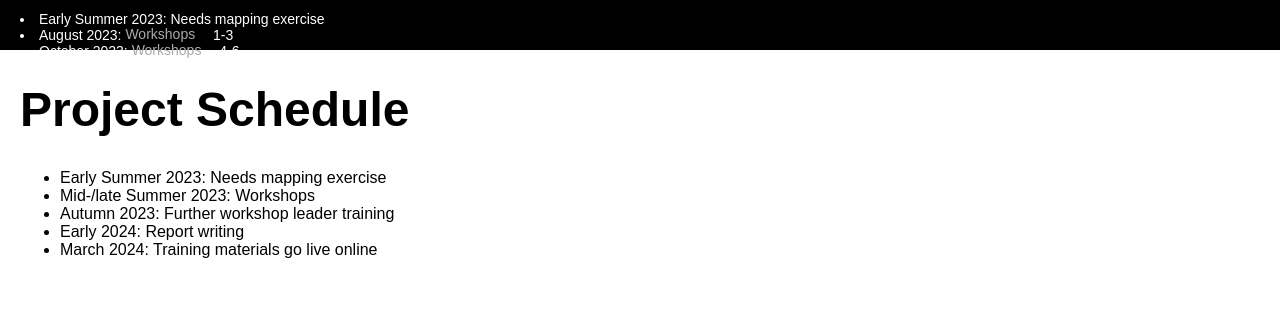
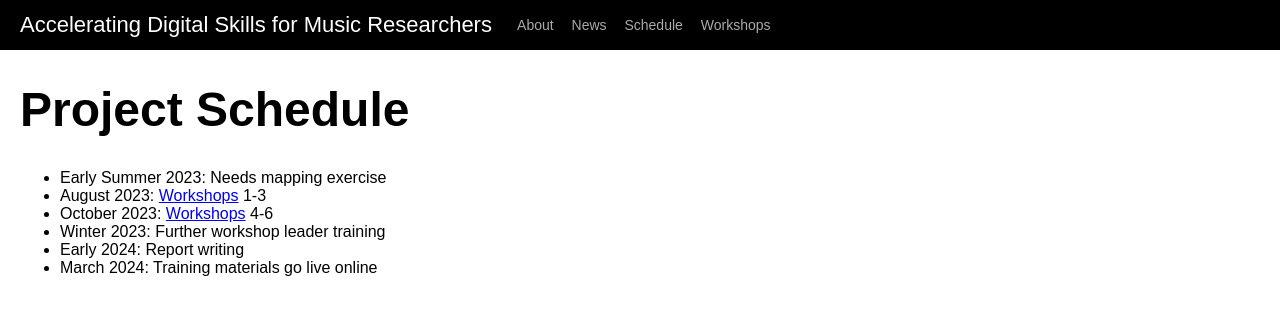
Before and after one commit to bell-group-durham/acceleratingdigitalskills.org, a plain HTML site: page docs/schedule.html in a window 1280 px wide. Drawn offline with Linux system fonts and the light colour scheme.

Commit message:
Fix schedule

```diff
--- a/docs/schedule.html
+++ b/docs/schedule.html
@@ -48,12 +48,11 @@
 	<body>
 		<nav class="nav" tabindex="-1" onclick="this.focus()">
 			<div class="container">
-				<li>Early Summer 2023: Needs mapping exercise</li>
-				<li>August 2023: <a href="workshops.html">Workshops</a> 1-3</li>
-				<li>October 2023: <a href="workshops.html">Workshops</a> 4-6</li>
-				<li>Winter 2023: Further workshop leader training</li>
-				<li>Early 2024: Report writing</li>
-				<li>March 2024: Training materials go live online</li>
+				<a class="pagename current" href="/">Accelerating Digital Skills for Music Researchers</a>
+				<a href="about.html">About</a>
+				<a href="news.html">News</a>
+				<a href="schedule.html">Schedule</a>
+				<a href="workshops.html">Workshops</a>
 			</div>
 		</nav>
 		<button class="btn-close btn btn-sm">×</button>
@@ -61,11 +60,12 @@
 			<h1>Project Schedule</h1>
 
 <ul>
-<li>Early Summer 2023: Needs mapping exercise</li>
-<li>Mid-/late Summer 2023: Workshops</li>
-<li>Autumn 2023: Further workshop leader training</li>
-<li>Early 2024: Report writing</li>
-<li>March 2024: Training materials go live online</li>
+	<li>Early Summer 2023: Needs mapping exercise</li>
+	<li>August 2023: <a href="workshops.html">Workshops</a> 1-3</li>
+	<li>October 2023: <a href="workshops.html">Workshops</a> 4-6</li>
+	<li>Winter 2023: Further workshop leader training</li>
+	<li>Early 2024: Report writing</li>
+	<li>March 2024: Training materials go live online</li>
 </ul>
 
 		</div>
```
